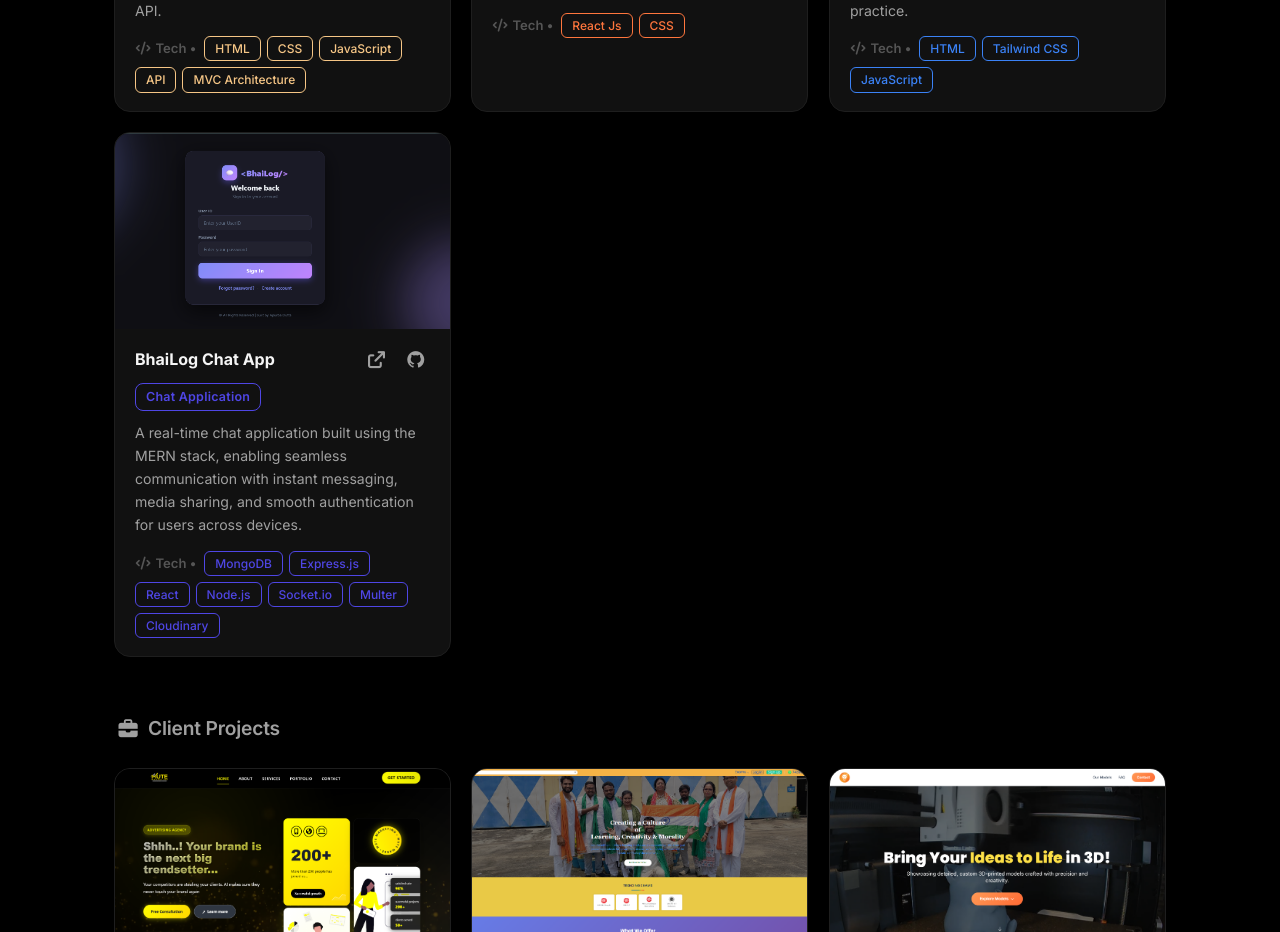
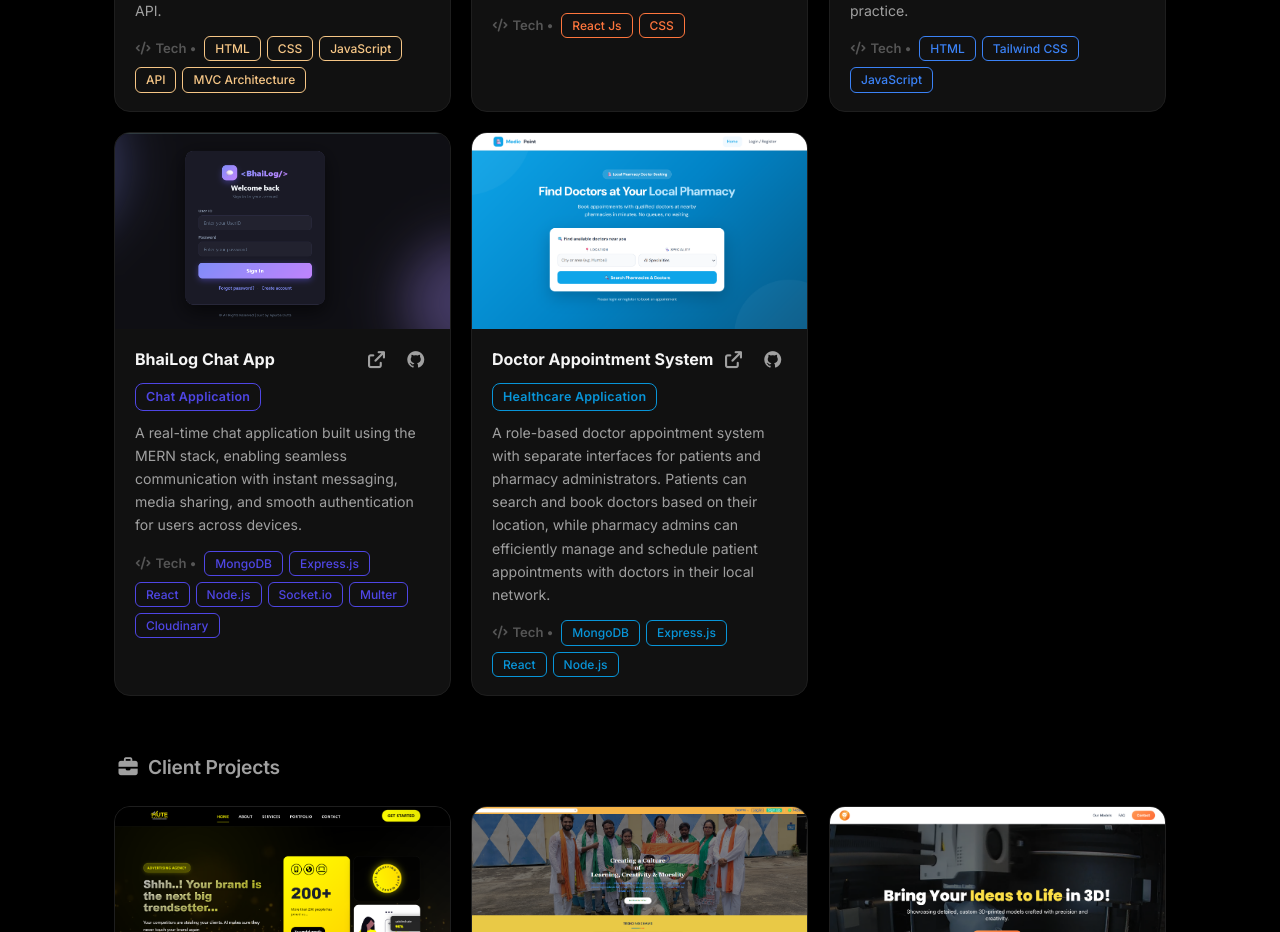
Before and after one commit to apurba2099/apurbad-portfolio, a React (Vite) app: page /project in a window 1280 px wide. Shown: the part 1000-1932 px from the top of the page. Built offline with nearby package versions, Linux system fonts and the light colour scheme.

Commit message:
16. Add new project and new Resume.

```diff
--- a/src/pages/Home/Home.jsx
+++ b/src/pages/Home/Home.jsx
@@ -1,7 +1,7 @@
 import { useNavigate } from "react-router-dom";
 import profileImage from "..//../assets/images/profile.jpg";
 import project_10 from "..//../assets/images/project-10.png";
-import project_2 from "..//../assets/images/project-2.png";
+import project_11 from "..//../assets/images/project-11.png";
 import project_3 from "..//../assets/images/project-3.png";
 import {
   FaHtml5,
@@ -74,18 +74,18 @@ const recentProjects = [
     type: "Chat Application",
     class: "Chat Application",
     color: "#4f46e5",
-  liveLink: "https://bhai-log.vercel.app/login",
+    liveLink: "https://bhai-log.vercel.app/",
   },
   {
-    id: 2,
-    title: "AdminLTE",
+    id: 12,
+    title: "Doctor Appointment System",
     description:
-      "A CRUD-based admin dashboard for managing users login, add data, update data, delete data.",
-    backgroundImage: project_2,
-    type: "CRUD App",
-    class: "CRUD App",
-    color: "#4f46e5",
-    liveLink: "https://admin-lte-app.vercel.app/",
+      "A role-based appointment system where patients can search and book doctors by location, and pharmacy admins can manage and schedule patient appointments efficiently.",
+    backgroundImage: project_11,
+    type: "personal-project",
+    class: "Healthcare Application",
+    color: "#0895d9",
+    liveLink: "https://doctor-appointment-apd.vercel.app/",
   },
   {
     id: 3,
@@ -146,7 +146,6 @@ export default function Home() {
 
   return (
     <div className="home">
-
       {/* ── Hero Section ──────────────────────────────────────── */}
       <section id="home" className="hero-section">
         <div className="hero-content">
@@ -157,7 +156,10 @@ export default function Home() {
           </div>
           <div className="profile-image">
             <img src={profileImage} alt="Apurba Dutta — Web Developer" />
-            <span className="status-indicator" title="Available for work"></span>
+            <span
+              className="status-indicator"
+              title="Available for work"
+            ></span>
           </div>
         </div>
       </section>
@@ -166,16 +168,18 @@ export default function Home() {
       <section className="about-section">
         <h2 className="section-heading">Who am I ?</h2>
         <p className="about-text">
-          I&apos;m <strong>Apurba Dutta</strong> — a passionate full-stack web developer
-          from West Bengal, India. I love crafting beautiful, performant web
-          applications that solve real problems. With hands-on experience in
-          <strong> React, Node.js, Express</strong>, and <strong>MongoDB</strong>, I build
-          complete products from design to deployment.{" "}
-          <br /><br />
-          Whether it&apos;s a client landing page, a data-driven dashboard, or an
-          e-commerce flow — I bring ideas to life with clean code and an eye for
-          detail. I believe great software is not just functional, it&apos;s a
-          pleasure to use.
+          I&apos;m <strong>Apurba Dutta</strong> — a passionate full-stack web
+          developer from West Bengal, India. I love crafting beautiful,
+          performant web applications that solve real problems. With hands-on
+          experience in
+          <strong> React, Node.js, Express</strong>, and{" "}
+          <strong>MongoDB</strong>, I build complete products from design to
+          deployment. <br />
+          <br />
+          Whether it&apos;s a client landing page, a data-driven dashboard, or
+          an e-commerce flow — I bring ideas to life with clean code and an eye
+          for detail. I believe great software is not just functional, it&apos;s
+          a pleasure to use.
         </p>
 
         {/* DTS Experience Badge */}
@@ -256,7 +260,11 @@ export default function Home() {
       {/* ── Find Me Here Section ──────────────────────────────── */}
       <section className="social-section">
         <h2 className="section-heading">
-          Find Me Here <i className="fa-solid fa-magnifying-glass" style={{ fontSize: "1.1rem" }}></i>
+          Find Me Here{" "}
+          <i
+            className="fa-solid fa-magnifying-glass"
+            style={{ fontSize: "1.1rem" }}
+          ></i>
         </h2>
         <div className="social-grid">
           {socialLinks.map((social, index) => (
@@ -274,7 +282,6 @@ export default function Home() {
           ))}
         </div>
       </section>
-
     </div>
   );
 }
--- a/src/pages/Project/Project.jsx
+++ b/src/pages/Project/Project.jsx
@@ -11,6 +11,7 @@ import project_7 from "..//../assets/images/project-7.png";
 import project_8 from "..//../assets/images/project-8.png";
 import project_9 from "..//../assets/images/project-9.png";
 import project_10 from "..//../assets/images/project-10.png";
+import project_11 from "..//../assets/images/project-11.png";
 
 // ─── DATA ────────────────────────────────────────────────────────────────────
 // To add a new project: just add an entry to this array.
@@ -159,9 +160,27 @@ const projects = [
       "Multer",
       "Cloudinary",
     ],
-    liveLink: "https://bhai-log.vercel.app/login",
+    liveLink: "https://bhai-log.vercel.app/",
     githubLink: "https://github.com/apurba2099/bhai-log",
   },
+  {
+  id: 11,
+  title: "Doctor Appointment System",
+  description:
+    "A role-based doctor appointment system with separate interfaces for patients and pharmacy administrators. Patients can search and book doctors based on their location, while pharmacy admins can efficiently manage and schedule patient appointments with doctors in their local network.",
+  backgroundImage: project_11,
+  type: "personal-project",
+  class: "Healthcare Application",
+  color: "#0895d9",
+  techStack: [
+    "MongoDB",
+    "Express.js",
+    "React",
+    "Node.js"
+  ],
+  liveLink: "https://doctor-appointment-apd.vercel.app/",
+  githubLink: "https://github.com/apurba2099/doctor-appointment",
+}
 ];
 
 // ─── COMPONENT ───────────────────────────────────────────────────────────────
```
Also changed, not shown: src/assets/images/project-11.png (added), 1 other file (tests, documents, lock files or other folders). Lines whose indentation alone changed are shown as unchanged.
